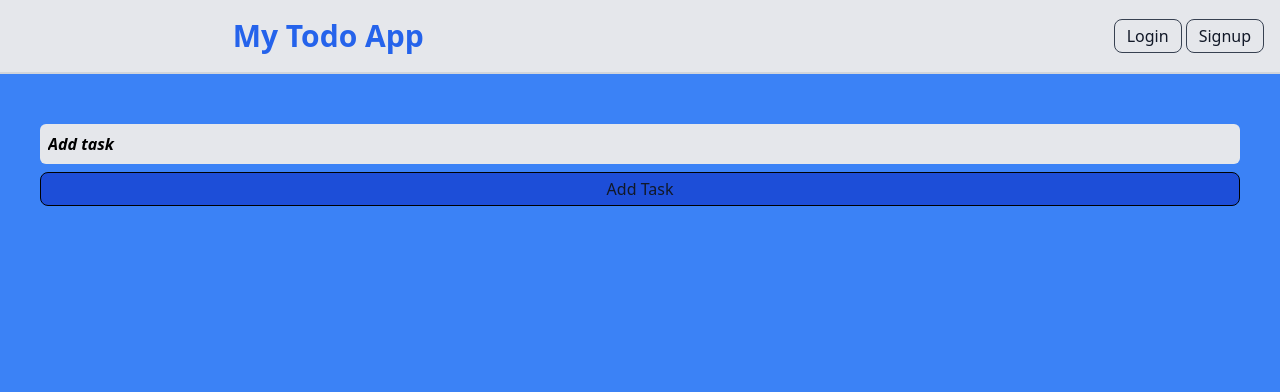
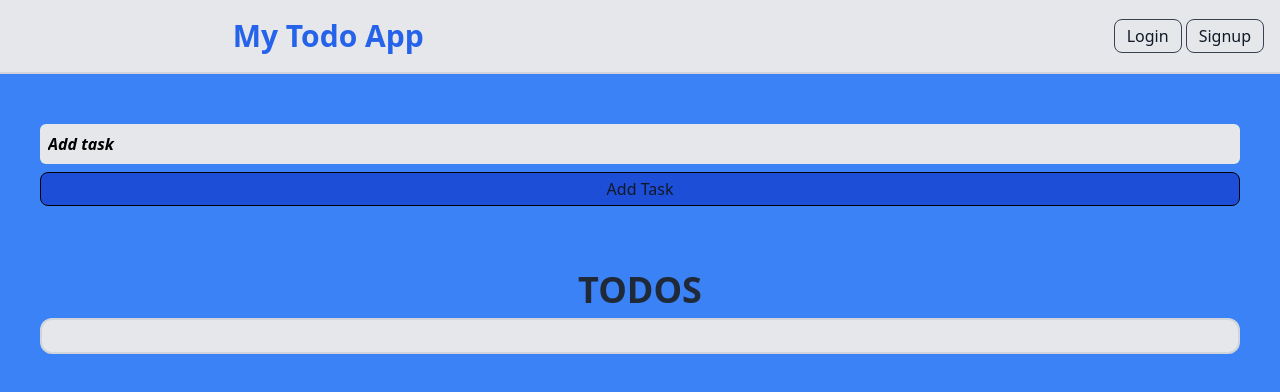
Before and after one commit to Riyaazct/todo-list-react, a React (Create React App) app in the folder client/: page / in a window 1280 px wide. Shown: the top 392 px of the page. Built offline with nearby package versions, Linux system fonts and the light colour scheme.

Commit message:
adjust editmode to make changes to database data instead of static file as was previously set up to do.

```diff
--- a/client/src/app/components/EditMode.js
+++ b/client/src/app/components/EditMode.js
@@ -1,23 +1,28 @@
 /* eslint-disable no-unused-vars */
-import axios from "axios";
+import api from "../services/api";
+import { useSelector } from "react-redux";
 import { AiOutlineClose, AiOutlineCheck } from "react-icons/ai";
 
 const EditMode = ({
   setEditing,
   currentText,
   setCurrentText,
-  id,
   data,
   setData,
-  url,
 }) => {
+  const userId = data[0].user_id;
+  const id = data[0].id;
+
   //FUNCTION TO HANDLE THE ACCEPTANCE OF EDIT
   const handleSubmitForAcceptingEdit = async (e, id) => {
     e.preventDefault();
     try {
-      const response = await axios.put(`${url}/${id}`, {
-        task: currentText,
-      });
+      const response = await api.put(
+        `/tasks/update/${id}/${userId}`,
+        {
+          task: currentText,
+        }
+      );
       setData(
         data.map((item) =>
           item.id === id ? { ...item, task: currentText } : item
--- a/client/src/app/components/Home.js
+++ b/client/src/app/components/Home.js
@@ -4,7 +4,6 @@ import { useSelector } from "react-redux";
 import api from "../services/api";
 import NewTask from "./NewTask";
 import Tasks from "./Tasks";
-// import TokenService from "../services/token.service";
 
 const Home = () => {
   const userDetails = useSelector((state) => state.user.userDetails);
@@ -19,6 +18,7 @@ const Home = () => {
 
   useEffect(() => {
     getTodos();
+    // eslint-disable-next-line react-hooks/exhaustive-deps
   }, [userId]);
 
   const getTodos = async () => {
@@ -34,14 +34,7 @@ const Home = () => {
     <div className="max-w-[90%] xl:max-w-[1200px] m-auto">
       <NewTask data={data} setData={setData} getTodos={getTodos} />
 
-      {data.length ? (
-        <Tasks
-          data={data}
-          setData={setData}
-          url={url}
-          getTodos={getTodos}
-        />
-      ) : null}
+      <Tasks data={data} setData={setData} getTodos={getTodos} />
     </div>
   );
 };
--- a/client/src/app/components/Tasks.js
+++ b/client/src/app/components/Tasks.js
@@ -4,7 +4,7 @@ import Delete from "../buttons/Delete";
 import Edit from "../buttons/Edit";
 import EditMode from "./EditMode";
 
-const Tasks = ({ data, setData, url, id, getTodos }) => {
+const Tasks = ({ data, setData, getTodos }) => {
   // set editmode
   const [editing, setEditing] = useState(false);
   //id for identifying which line to render the input for editing
@@ -14,14 +14,14 @@ const Tasks = ({ data, setData, url, id, getTodos }) => {
 
   return (
     <div>
-      <h2 className="text-center font-bold text-4xl text-gray-800 mb-2 mt-16">
+      <h2 className="mt-16 mb-2 text-4xl font-bold text-center text-gray-800">
         TODOS
       </h2>
-      <div className="w-full h-auto bg-gray-200 border-gray-300 border-2 m-auto rounded-xl p-4">
+      <div className="w-full h-auto p-4 m-auto bg-gray-200 border-2 border-gray-300 rounded-xl">
         {/*RENDER THE DATA*/}
-        {data.map(({ task, id }, index) => (
+        {data.map(({ task, id, user_id: userId }, index) => (
           <div className="flex items-center gap-2" key={index}>
-            <p className=" md:text-2xl my-1">{`${index + 1}.`}</p>
+            <p className="my-1 md:text-2xl">{`${index + 1}.`}</p>
 
             {/* render input for editing a task if selected */}
             {editing && id === idForEditing ? (
@@ -29,19 +29,16 @@ const Tasks = ({ data, setData, url, id, getTodos }) => {
                 setEditing={setEditing}
                 currentText={currentText}
                 setCurrentText={setCurrentText}
-                id={id}
                 data={data}
                 setData={setData}
-                url={url}
               />
             ) : (
-              <p className="w-full md:text-xl my-1">{task}</p>
+              <p className="w-full my-1 md:text-xl">{task}</p>
             )}
-            <div className="ml-auto flex gap-2 cursor-pointer">
+            <div className="flex gap-2 ml-auto cursor-pointer">
               <Delete
                 data={data}
                 setData={setData}
-                url={url}
                 id={id}
                 getTodos={getTodos}
               />
@@ -58,7 +55,7 @@ const Tasks = ({ data, setData, url, id, getTodos }) => {
       </div>
       {/* IF TASKS EXIST, SHOW BUTTON, ELSE DON'T */}
       {data.length ? (
-        <ClearList getTodos={getTodos} url={url} setData={setData} />
+        <ClearList getTodos={getTodos} setData={setData} />
       ) : null}
     </div>
   );
```
